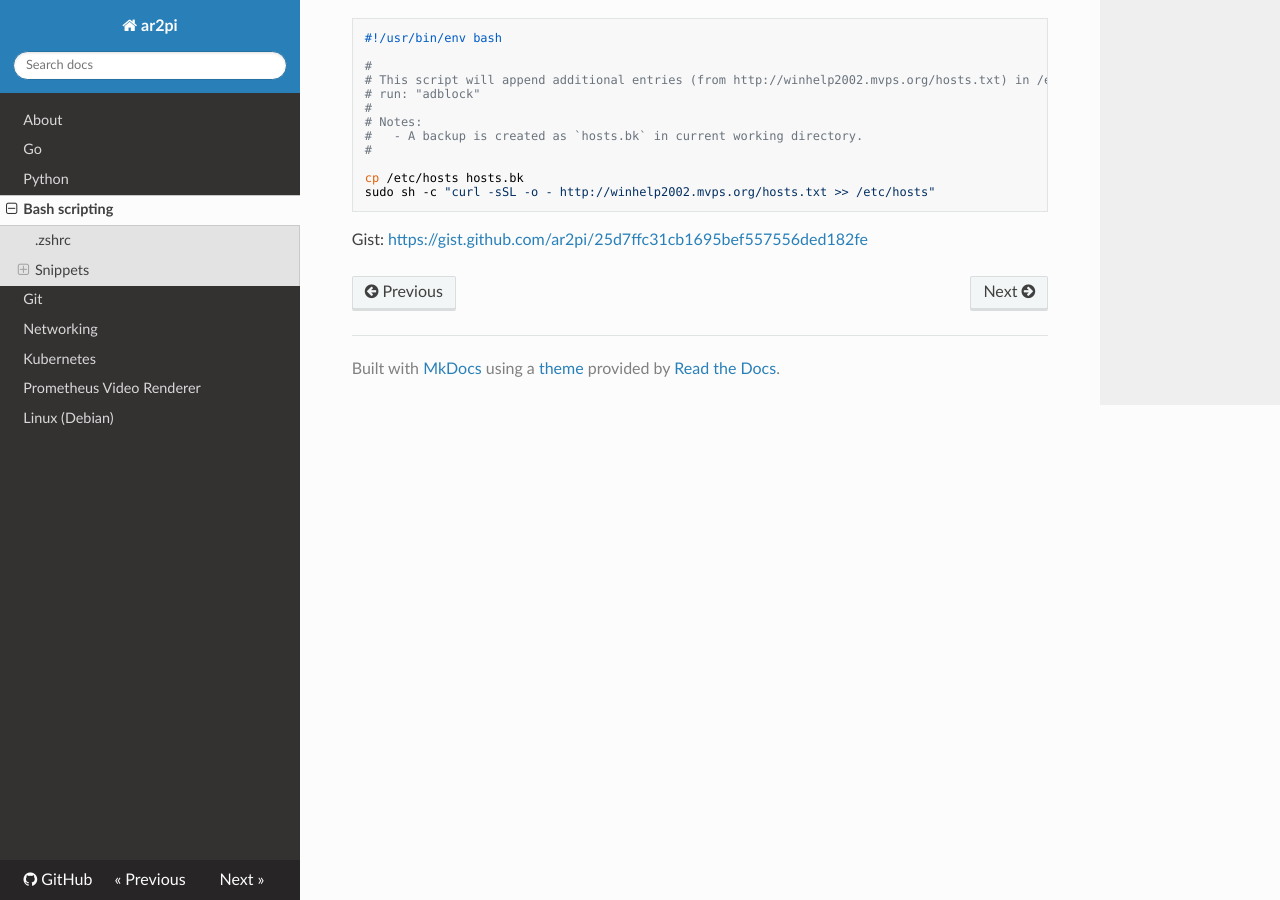
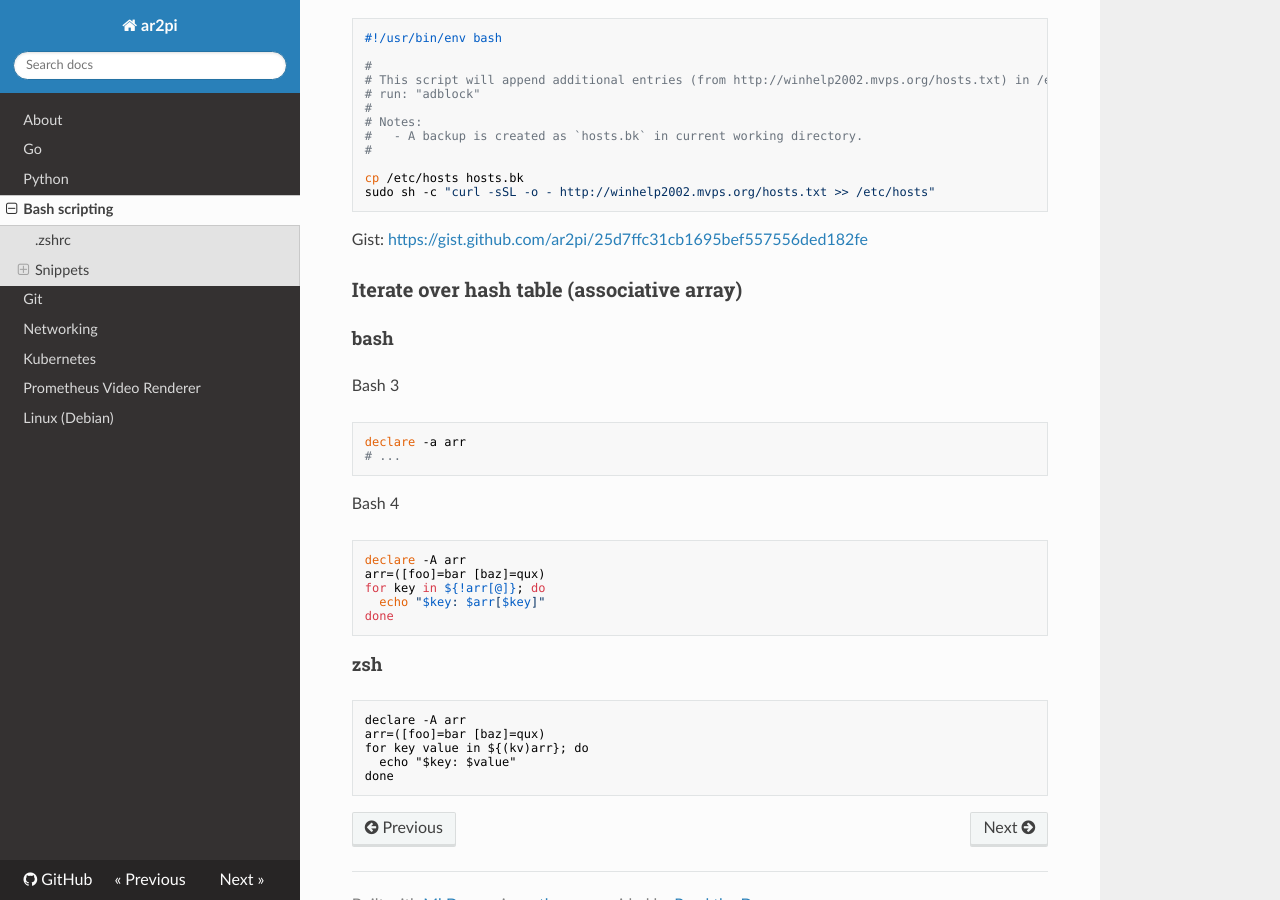
Before and after one commit to ar2pi/ar2pi, an MkDocs documentation site: the page built from docs/bash-scripting.md, in a window 1280 px wide and 900 px high, scrolled down 1619 px. Built offline with MkDocs 1.6.1, drawn with Linux system fonts in a browser that asks for light colours; nearby versions of some CDN libraries.

Commit message:
add bash/zsh hash tables

````diff
--- a/docs/bash-scripting.md
+++ b/docs/bash-scripting.md
@@ -107,3 +107,32 @@ sudo sh -c "curl -sSL -o - http://winhelp2002.mvps.org/hosts.txt >> /etc/hosts"
 ```
 
 Gist: [https://gist.github.com/ar2pi/25d7ffc31cb1695bef557556ded182fe](https://gist.github.com/ar2pi/25d7ffc31cb1695bef557556ded182fe)
+
+### Iterate over hash table (associative array)
+
+#### bash
+
+Bash 3
+```bash
+declare -a arr
+# ...
+```
+
+Bash 4
+```bash
+declare -A arr
+arr=([foo]=bar [baz]=qux)
+for key in ${!arr[@]}; do
+  echo "$key: $arr[$key]"
+done
+```
+
+#### zsh
+
+```zsh
+declare -A arr
+arr=([foo]=bar [baz]=qux)
+for key value in ${(kv)arr}; do
+  echo "$key: $value"
+done
+```
````
